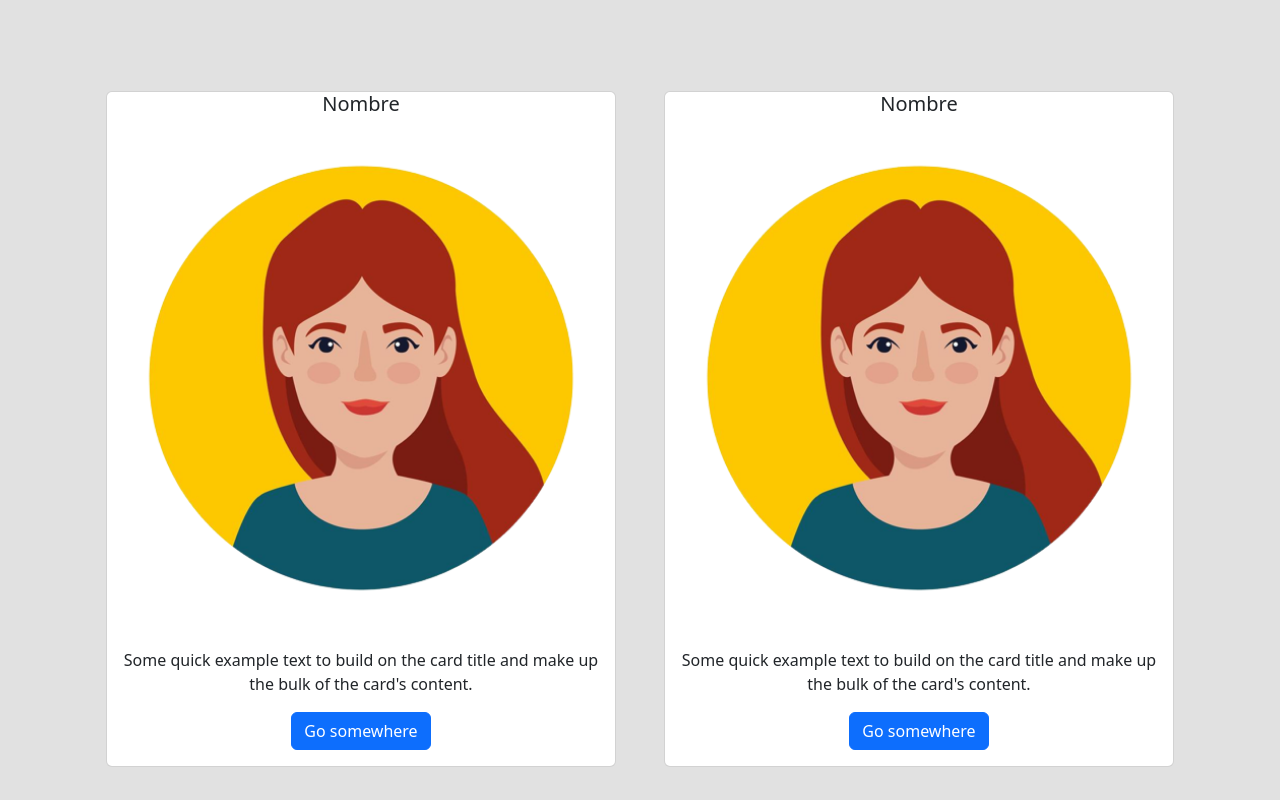
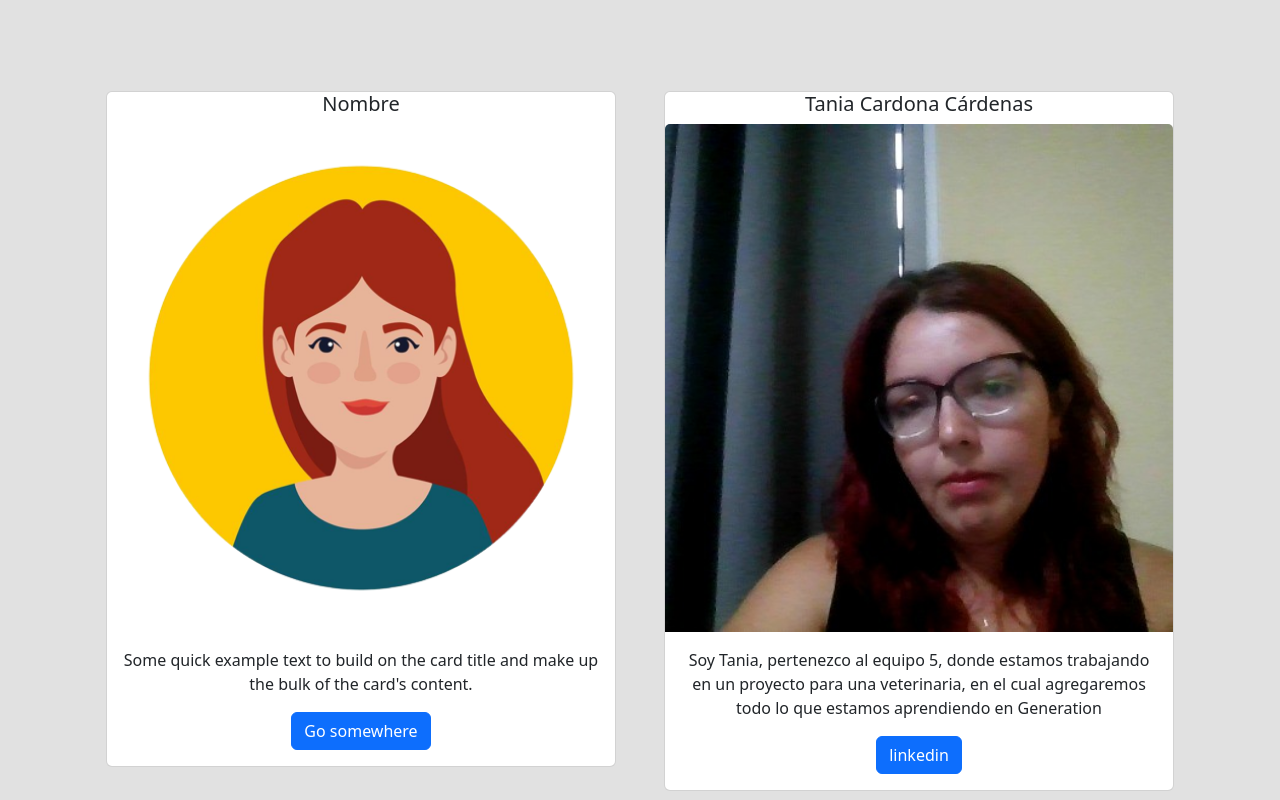
Before and after one commit to AnaYelitzaCT/equipo5_ProyectoN, a plain HTML site: page Veterinaria/QuienesSomos.html in a window 1280 px wide. Shown: the part 1660-2460 px from the top of the page. Drawn offline with nearby package versions, Linux system fonts and the light colour scheme.

Commit message:
Agrego mi card con información (tania)

```diff
--- a/Veterinaria/QuienesSomos.html
+++ b/Veterinaria/QuienesSomos.html
@@ -103,13 +103,11 @@
         <div class="col-6">
             <div class="container py-5">
                 <div class="card">
-                    <h5 class="card-title">Nombre</h5>
-                    <img src="src/circular-avatar-character-free-preview.png" class="card-img-top" alt="...">
+                    <h5 class="card-title">Tania Cardona Cárdenas</h5>
+                    <img src="./src/tania.jpg" class="card-img-top" alt="..." >
                     <div class="card-body">
-                        <p class="card-text">Some quick example text to build on the card title and make up the bulk of
-                            the
-                            card's content.</p>
-                        <a href="#" class="btn btn-primary">Go somewhere</a>
+                        <p class="card-text">Soy Tania, pertenezco al equipo 5, donde estamos trabajando en un proyecto para una  veterinaria, en el cual agregaremos todo lo que estamos aprendiendo en Generation</p>
+                        <a href="https://www.linkedin.com/in/tania-cardona-359171233/" class="btn btn-primary">linkedin</a>
                     </div>
                 </div>
             </div>
```
Also changed, not shown: Veterinaria/src/tania.jpg (added).
